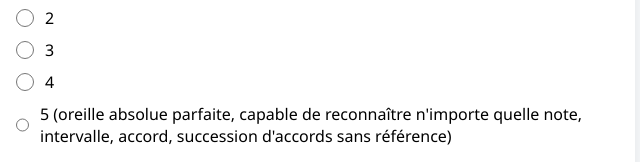
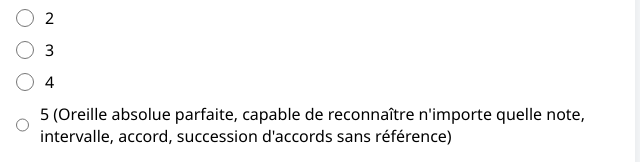
Before and after one commit to ERCC2028/sondage-consonance, a website: page public/presurvey.html in a window 1280 px wide. Shown: the part 1981-2143 px from the top of the page, 329-969 px from the left. Drawn offline with Linux system fonts and the light colour scheme.

Commit message:
Changed some texts

```diff
--- a/public/presurvey.html
+++ b/public/presurvey.html
@@ -204,7 +204,7 @@
                 </label>
                 <label>
                     <input type="radio" name="musicalSkills" value="5">
-                    5 (oreille absolue parfaite, capable de reconnaître n'importe quelle note, intervalle, accord,
+                    5 (Oreille absolue parfaite, capable de reconnaître n'importe quelle note, intervalle, accord,
                     succession d'accords sans référence)
                 </label>
             </div>
```
Also changed, not shown: public/survey.html (+1 -1 lines).
